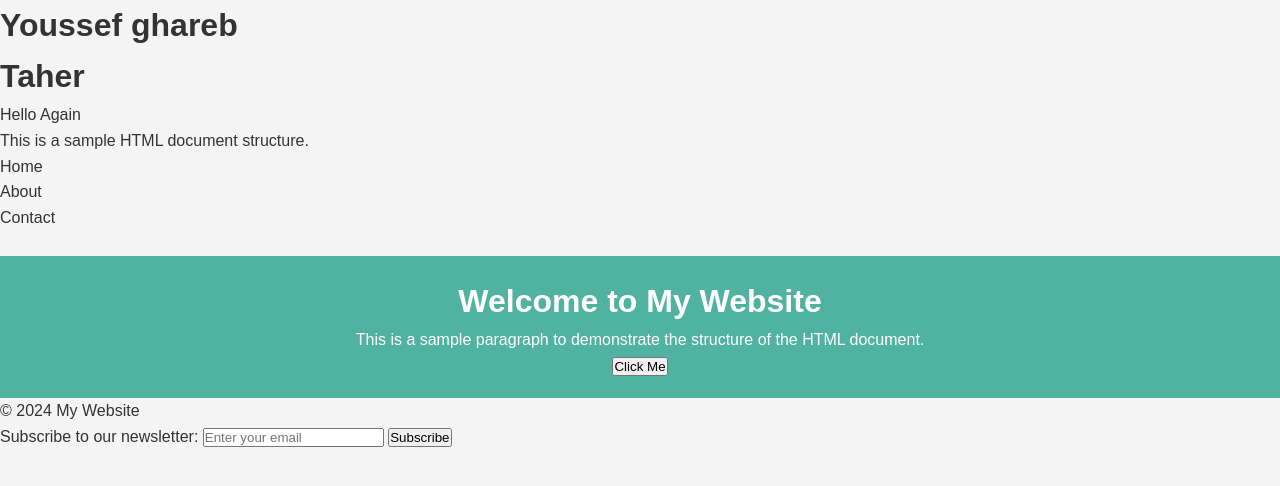
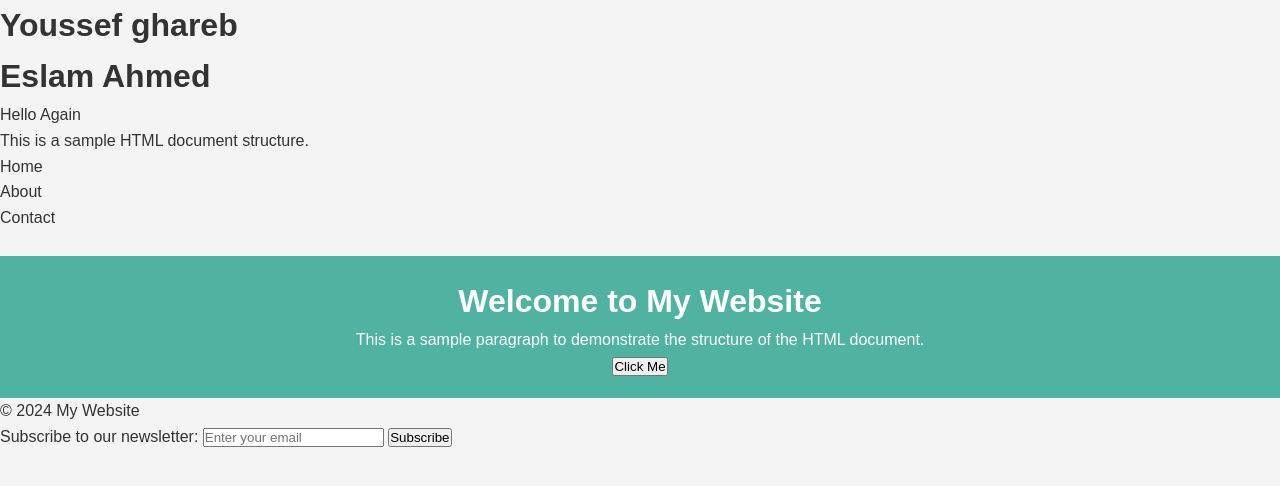
Before and after one commit to marwasamy-work/remote-pd46, a plain HTML site: page index.html in a window 1280 px wide. Drawn offline with Linux system fonts and the light colour scheme.

Commit message:
Eslam was here

```diff
--- a/index.html
+++ b/index.html
@@ -9,7 +9,7 @@
 </head>
 <body>
     <h1> Youssef ghareb </h1>
-    <h1> Taher </h1>
+    <h1> Eslam Ahmed </h1>
     <p>Hello Again </p>
     <p>
         This is a sample HTML document structure.
```
